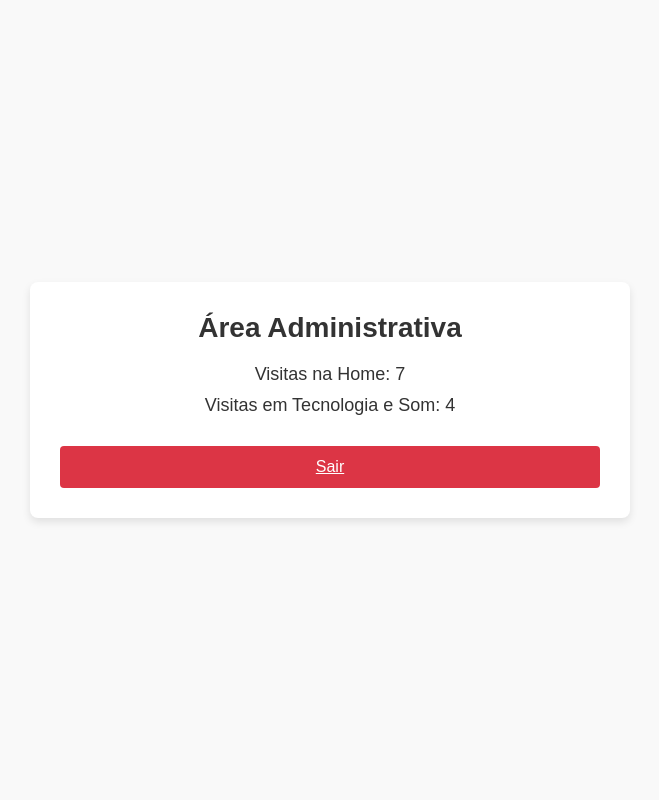
After one commit to ssalvares27/ipyowtec, a Flask app: page /admin in a window 1280 px wide. The commit adds this page. Shown: the whole page, without its empty margins (310-969 px from the left). Run offline with Flask 3, Linux system fonts and the light colour scheme; the visitor is signed in with stand-in values (Sample User, id 1); data comes from the database, SQL or seed files in the repository; both versions use the stored data as it was after the commit.

Commit message:
Atualização automática

```diff
--- a/app.py
+++ b/app.py
@@ -1,23 +1,58 @@
-# -*- coding: utf-8 -*-
-from flask import Flask, render_template
+from flask import Flask, render_template, request, redirect, url_for, session
+from functools import wraps
 import json
+import os
+from dotenv import load_dotenv
+from flask_sqlalchemy import SQLAlchemy
 
+# Carregar variáveis de ambiente do .env
+load_dotenv()
 
+# Configurações do Flask e banco de dados
 app = Flask(__name__)
+admin_login = os.getenv("ADMIN_LOGIN")
+admin_password = os.getenv("ADMIN_PASSWORD")
+app.secret_key = os.getenv("SECRET_KEY")  # Substitua por uma chave segura!
+app.config['SQLALCHEMY_DATABASE_URI'] = 'sqlite:///dados.db'  # URI do banco de dados SQLite
+app.config['SQLALCHEMY_TRACK_MODIFICATIONS'] = False  # Desativa o rastreamento de modificações
+db = SQLAlchemy(app)
 
-# ==================== funcoes ================================================
+# ==================== Modelo Dados ====================================
 
-# carrega os dados dos produtos por categoria
+class Dado(db.Model):
+    __tablename__ = 'dado'  # Nome da tabela
+    id = db.Column(db.Integer, primary_key=True)
+    pagina = db.Column(db.String(80), nullable=False)
+    contador = db.Column(db.Integer, default=0)
+
+    def __repr__(self):
+        return f'<Dado {self.pagina}>'
+
+# ==================== Funções e Rota ====================================
+
+def registrar_visita(pagina):
+    """
+    Incrementa o contador de visitas para a página especificada.
+    """
+    dado = Dado.query.filter_by(pagina=pagina).first()
+    if dado is None:
+        # Se o dado não existir, cria um novo
+        dado = Dado(pagina=pagina, contador=1)
+        db.session.add(dado)
+        db.session.commit()
+    else:
+        # Se já existir, incrementa o contador
+        dado.contador += 1
+        db.session.commit()
+
 def carregar_produtos(categoria):
     """
-    Função que carrega os produtos de acordo com a categoria informada.
-    O nome do arquivo JSON será construído com base na categoria.
+    Carrega os produtos de acordo com a categoria informada.
     """
-    # Exemplo: 'json/som.json' ou 'json/informatica.json'
     arquivo_json = f'json/{categoria}.json'
     try:
         with open(arquivo_json, 'r', encoding='utf-8') as file:
-            produtos = json.load(file)  # Carrega o conteúdo do arquivo JSON
+            produtos = json.load(file)
         return produtos
     except FileNotFoundError:
         print(f"Arquivo {arquivo_json} não encontrado.")
@@ -26,21 +61,72 @@ def carregar_produtos(categoria):
         print(f"Erro ao decodificar o arquivo {arquivo_json}.")
         return []
 
+# Middleware de autenticação
+def login_required(f):
+    """
+    Decorador para proteger rotas com autenticação.
+    """
+    @wraps(f)
+    def decorated_function(*args, **kwargs):
+        if session.get('logged_in') is None:
+            return redirect(url_for('login'))
+        return f(*args, **kwargs)
+    return decorated_function
+
 # ==================== Rotas ==================================================
 
-# Rotas do Flask
 @app.route('/')
 def home():
+    registrar_visita("home")
     produtos = carregar_produtos('destaque')
-    return render_template('index.html', produtos=produtos)  # Página inicial
+    return render_template('index.html', produtos=produtos)
 
 @app.route('/tecnologia_som')
 def tecnologia_som():
+    registrar_visita("tecnologia_som")
     produtos = carregar_produtos('som')
     return render_template('tecnologia_som.html', produtos=produtos)
 
+@app.route('/login', methods=['GET', 'POST'])
+def login():
+    """
+    Rota para login de administrador.
+    """
+    if request.method == 'POST':
+        username = request.form['username']
+        password = request.form['password']
+        if admin_login == username and admin_password == password:  # Credenciais de exemplo
+            session['logged_in'] = True
+            return redirect(url_for('admin'))
+        else:
+            return render_template('login.html', erro="Credenciais inválidas!")
+    return render_template('login.html')
 
-# ==================== main ===================================================
+@app.route('/logout')
+def logout():
+    """
+    Rota para sair da área administrativa.
+    """
+    session.pop('logged_in', None)
+    return redirect(url_for('home'))
+
+@app.route('/admin')
+@login_required
+def admin():
+    """
+    Área administrativa protegida com estatísticas de visitas.
+    """
+    dados_visitas = Dado.query.all()
+    visitas = {dado.pagina: dado.contador for dado in dados_visitas}
+    return render_template('admin.html', visitas=visitas)
+
+# ==================== Inicialização do Banco de Dados ======================
+
+# Criar as tabelas automaticamente se não existirem
+with app.app_context():
+    db.create_all()  # Isso cria as tabelas no banco de dados
+
+# ==================== Main ===================================================
 
 if __name__ == '__main__':
     app.run(debug=False)
--- /dev/null
+++ b/gera_token.py
@@ -0,0 +1,5 @@
+import os
+import base64
+
+secret_key = base64.b64encode(os.urandom(24)).decode('utf-8')
+print(secret_key)
--- a/install/cm.txt
+++ b/install/cm.txt
@@ -1 +1,2 @@
 pip freeze > requirements.txt
+pip install --upgrade spyder
--- a/requirements.txt
+++ b/requirements.txt
@@ -1,2 +1,6 @@
 Flask==3.1.0
 gunicorn==23.0.0
+python-dotenv==1.0.1
+Flask-SQLAlchemy==3.1.1
+SQLAlchemy==2.0.36
+greenlet==3.1.1
--- /dev/null
+++ b/static/css/admin.css
@@ -0,0 +1,79 @@
+/* admin.css */
+
+/* Reset de estilo */
+* {
+    margin: 0;
+    padding: 0;
+    box-sizing: border-box;
+}
+
+/* Corpo da página */
+body.admin-page {
+    font-family: 'Arial', sans-serif;
+    background-color: #f9f9f9;
+    color: #333;
+    display: flex;
+    justify-content: center;
+    align-items: center;
+    height: 100vh;
+}
+
+/* Container principal da área administrativa */
+.admin-container {
+    background-color: #fff;
+    padding: 30px;
+    border-radius: 8px;
+    box-shadow: 0 4px 8px rgba(0, 0, 0, 0.1);
+    width: 100%;
+    max-width: 600px;
+}
+
+/* Título da página */
+.admin-container h1 {
+    text-align: center;
+    color: #333;
+    font-size: 28px;
+    margin-bottom: 20px;
+}
+
+/* Estatísticas de visitas */
+.admin-container .stats {
+    margin-bottom: 30px;
+    text-align: center;
+}
+
+.admin-container .stats p {
+    font-size: 18px;
+    margin: 10px 0;
+}
+
+/* Botão de logout */
+.admin-container .logout-button {
+    display: block;
+    width: 100%;
+    padding: 12px;
+    background-color: #dc3545;
+    color: white;
+    text-align: center;
+    border: none;
+    border-radius: 4px;
+    font-size: 16px;
+    cursor: pointer;
+    transition: background-color 0.3s;
+}
+
+.admin-container .logout-button:hover {
+    background-color: #c82333;
+}
+
+/* Mensagem de erro ou sucesso */
+.admin-container .message {
+    text-align: center;
+    margin-top: 20px;
+    font-size: 16px;
+    color: #28a745;  /* Verde para sucesso */
+}
+
+.admin-container .message.error {
+    color: #dc3545;  /* Vermelho para erro */
+}
--- /dev/null
+++ b/templates/admin.html
@@ -0,0 +1,21 @@
+<!DOCTYPE html>
+<html lang="pt-BR">
+<head>
+    <meta charset="UTF-8">
+    <meta name="viewport" content="width=device-width, initial-scale=1.0">
+    <title>Área Administrativa</title>
+    <link rel="stylesheet" href="{{ url_for('static', filename='css/admin.css') }}">
+</head>
+<body class="admin-page">
+    <div class="admin-container">
+        <h1>Área Administrativa</h1>
+
+        <div class="stats">
+            <p>Visitas na Home: {{ visitas["home"] }}</p>
+            <p>Visitas em Tecnologia e Som: {{ visitas["tecnologia_som"] }}</p>
+        </div>
+
+        <a href="{{ url_for('logout') }}" class="logout-button">Sair</a>
+    </div>
+</body>
+</html>
```
Also changed, not shown: install/requirements.txt (deleted, +0 -182 lines), static/css/login.css (added, +91 -0 lines), templates/login.html (added, +24 -0 lines), .spyproject/config/workspace.ini, instance/dados.db (added), templates/base.html (line endings or trailing spaces), 2 other files.
